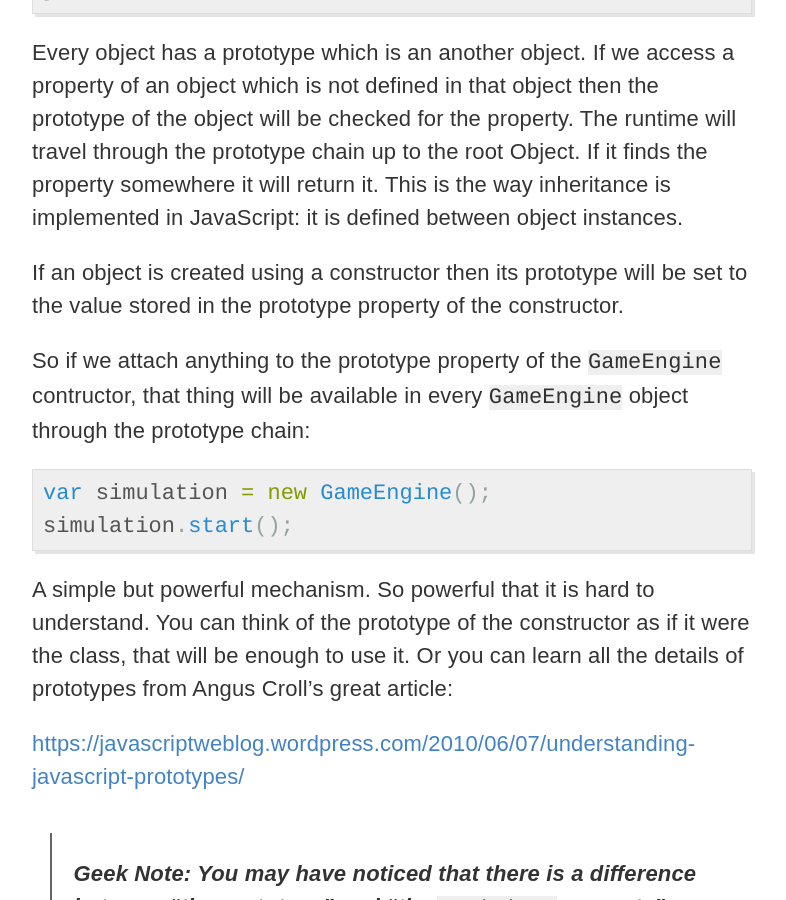
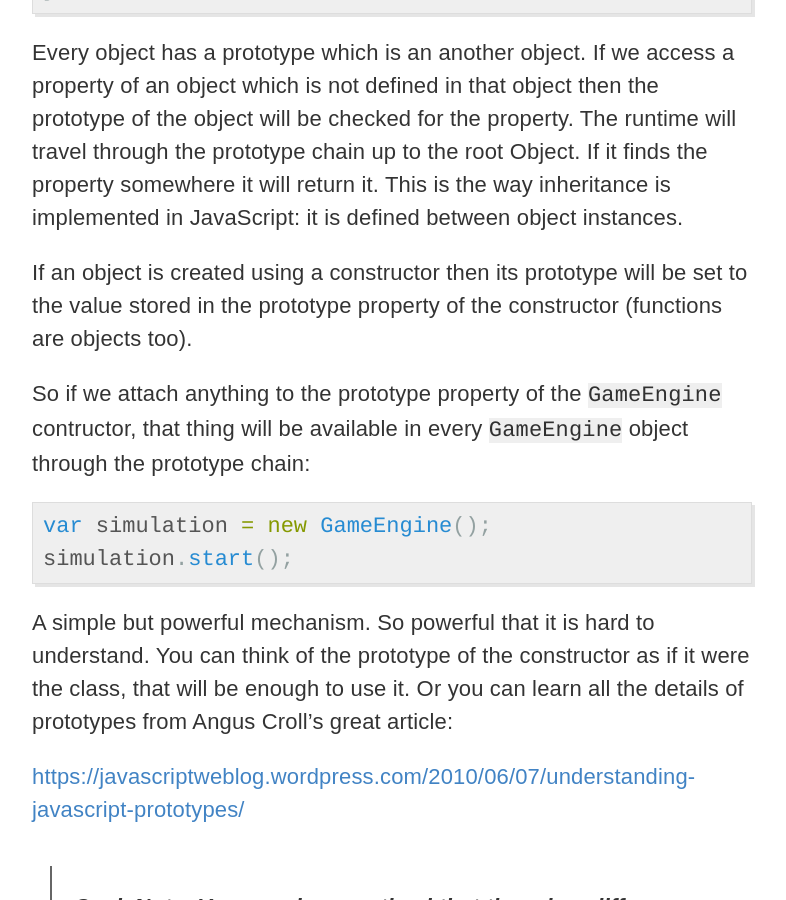
Before and after one commit to tisztamo/protosun, a Jekyll site: the page built from _posts/2015-05-26-prototype-game-engine.md, in a window 1280 px wide and 900 px high, scrolled down 2665 px. Shown: the whole window, without its empty margins (248-1034 px from the left). Built offline with Jekyll 4.4.1, drawn with Linux system fonts in a browser that asks for light colours; Markdown is read by kramdown in place of the engine named in the settings.

Commit message:
post fixes

```diff
--- a/_posts/2015-05-26-prototype-game-engine.md
+++ b/_posts/2015-05-26-prototype-game-engine.md
@@ -67,7 +67,7 @@ GameEngine.prototype.start = function () {
 
 Every object has a prototype which is an another object. If we access a property of an object which is not defined in that object then the prototype of the object will be checked for the property. The runtime will travel through the prototype chain up to the root Object. If it finds the property somewhere it will return it. This is the way inheritance is implemented in JavaScript: it is defined between object instances.
 
-If an object is created using a constructor then its prototype will be set to the value stored in the prototype property of the constructor.
+If an object is created using a constructor then its prototype will be set to the value stored in the prototype property of the constructor (functions are objects too).
 
 So if we attach anything to the prototype property of the `GameEngine` contructor, that thing will be available in every `GameEngine` object through the prototype chain:
 
```
